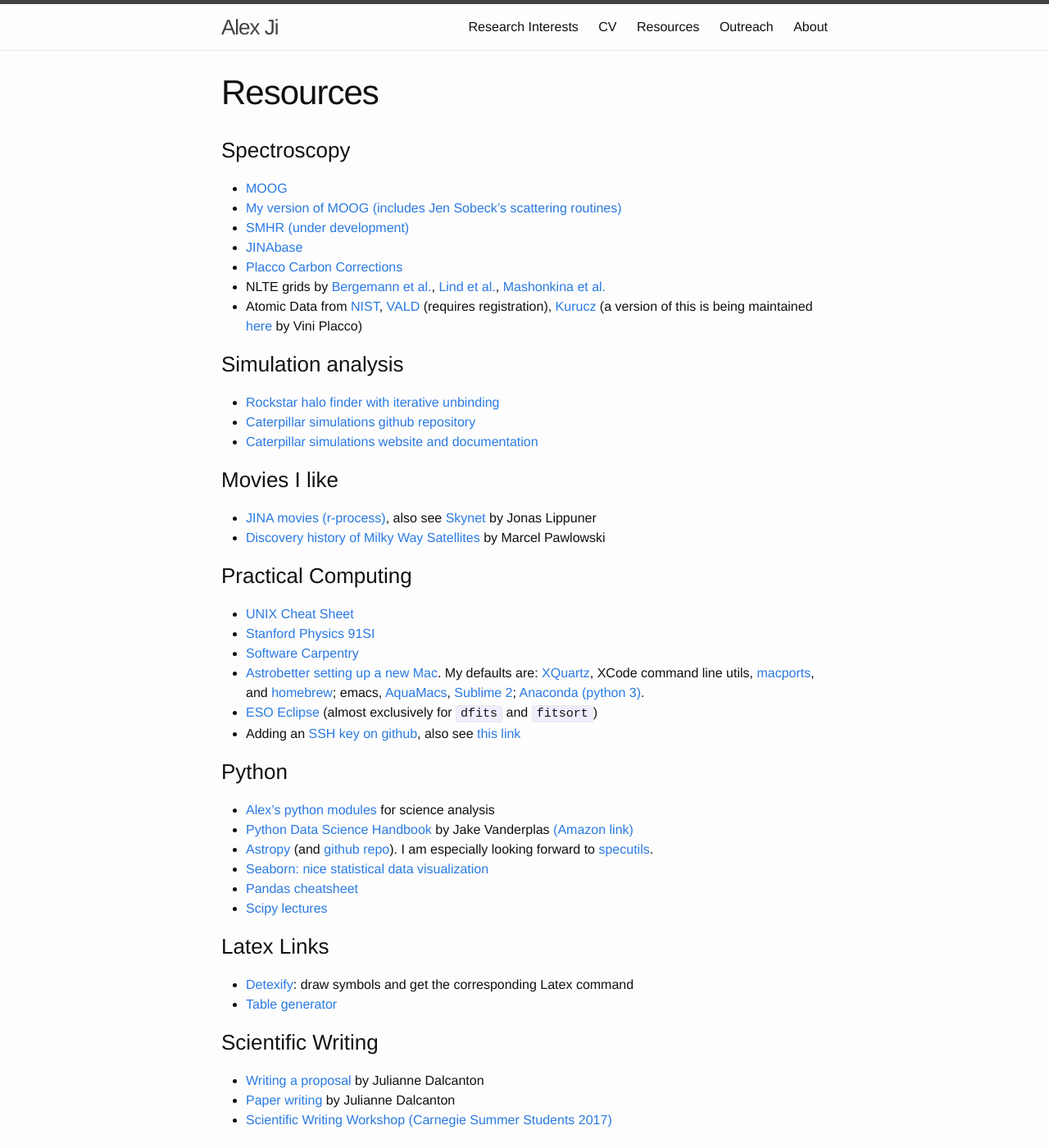
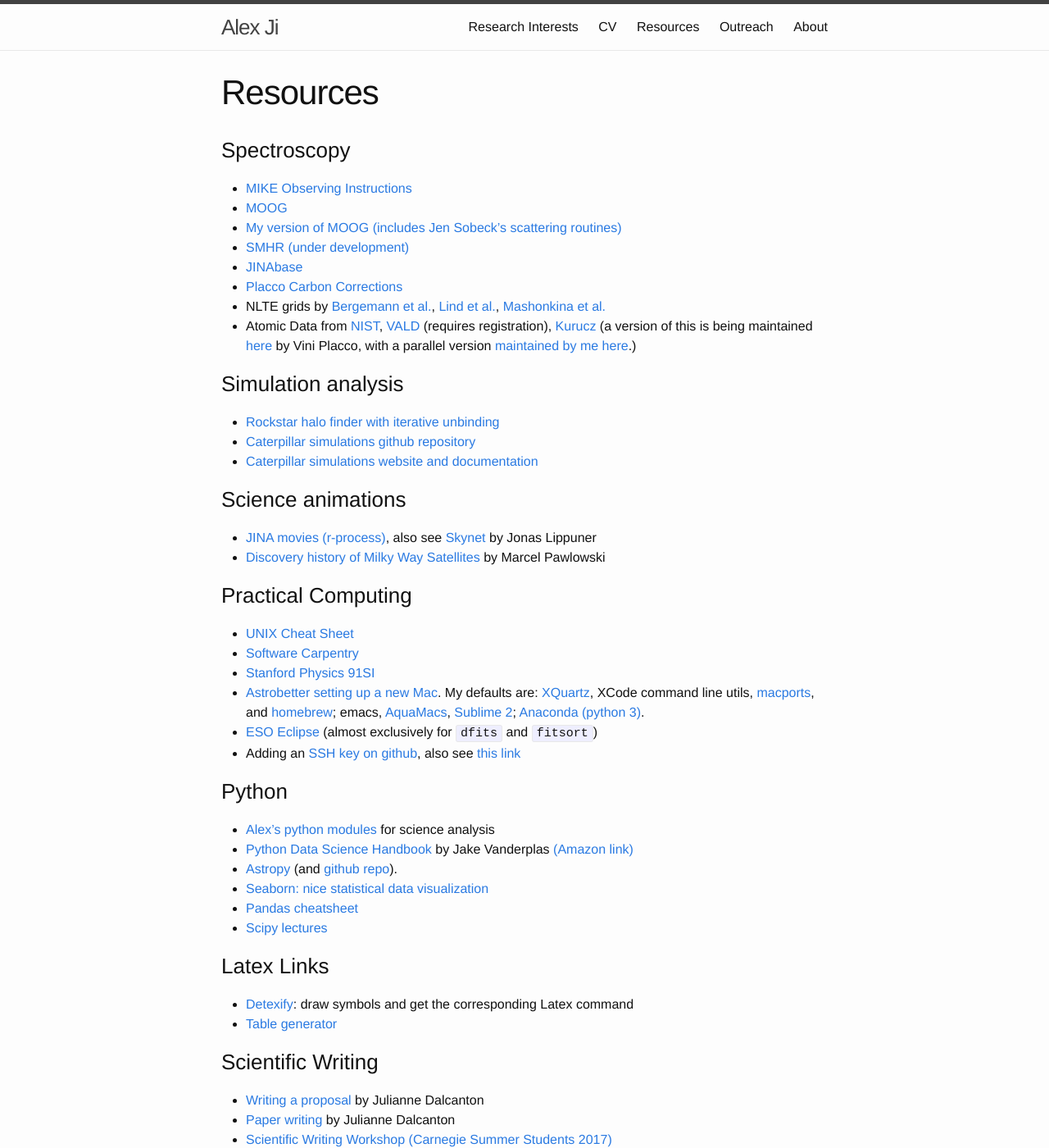
Before and after one commit to alexji/alexji.github.io, a Jekyll site: the page built from resources.md, in a window 1280 px wide and 1400 px high. Shown: the whole window at 82% size. Built offline with Jekyll 4.4.1, drawn with Linux system fonts in a browser that asks for light colours; some of the changed text lies outside the part shown.

Commit message:
Updated resources

```diff
--- a/resources.md
+++ b/resources.md
@@ -6,28 +6,28 @@ order: 3
 ---
 
 ### Spectroscopy
+* [MIKE Observing Instructions](https://github.com/alexji/mikerun)
 * [MOOG](http://www.as.utexas.edu/~chris/moog.html)
 * [My version of MOOG (includes Jen Sobeck's scattering routines)](https://github.com/alexji/moog17scat)
 * [SMHR (under development)](https://github.com/andycasey/smhr)
 * [JINAbase](http://jinabase.pythonanywhere.com/)
 * [Placco Carbon Corrections](http://vplacco.pythonanywhere.com/)
 * NLTE grids by [Bergemann et al.](http://nlte.mpia.de/), [Lind et al.](http://inspect-stars.com/), [Mashonkina et al.](http://spectrum.inasan.ru/nLTE/)
-* Atomic Data from [NIST](https://physics.nist.gov/PhysRefData/ASD/lines_form.html), [VALD](http://vald.astro.univie.ac.at/~vald3/php/vald.php) (requires registration), [Kurucz](http://kurucz.harvard.edu/linelists.html) (a version of this is being maintained [here](https://github.com/vmplacco/linemake) by Vini Placco)
+* Atomic Data from [NIST](https://physics.nist.gov/PhysRefData/ASD/lines_form.html), [VALD](http://vald.astro.univie.ac.at/~vald3/php/vald.php) (requires registration), [Kurucz](http://kurucz.harvard.edu/linelists.html) (a version of this is being maintained [here](https://github.com/vmplacco/linemake) by Vini Placco, with a parallel version [maintained by me here](https://github.com/alexji/linemake).)
 
 ### Simulation analysis
 * [Rockstar halo finder with iterative unbinding](https://bitbucket.org/alexji/rockstar)
 * [Caterpillar simulations github repository](https://github.com/caterpillarproject/)
 * [Caterpillar simulations website and documentation](http://www.caterpillarproject.org/)
 
-### Movies I like
+### Science animations
 * [JINA movies (r-process)](http://www.jinaweb.org/html/movies.html), also see [Skynet](http://jonaslippuner.com/research/skynet/) by Jonas Lippuner
 * [Discovery history of Milky Way Satellites](http://marcelpawlowski.com/wp-content/uploads3/MWsatellites_discoveries.mp4) by Marcel Pawlowski
 
-
 ### Practical Computing
 * [UNIX Cheat Sheet](/UNIXCheatSheet.pdf)
+* [Software Carpentry](https://software-carpentry.org/)
 * [Stanford Physics 91SI](https://web.stanford.edu/class/physics91SI/cgi-bin/?page_id=13)
-* [Software Carpentry](https://software-carpentry.org/)
 * [Astrobetter setting up a new Mac](http://www.astrobetter.com/wiki/Setup+a+New+Mac+for+Astronomy). My defaults are: [XQuartz](https://www.xquartz.org/), XCode command line utils, [macports](https://www.macports.org/), and [homebrew](https://brew.sh/); emacs, [AquaMacs](http://aquamacs.org/), [Sublime 2](https://www.sublimetext.com/2); [Anaconda (python 3)](https://conda.io/docs/user-guide/install/download.html).
 * [ESO Eclipse](https://www.eso.org/sci/software/eclipse/) (almost exclusively for `dfits` and `fitsort`)
 * Adding an [SSH key on github](https://help.github.com/articles/generating-a-new-ssh-key-and-adding-it-to-the-ssh-agent/), also see [this link](https://www.digitalocean.com/community/tutorials/how-to-configure-ssh-key-based-authentication-on-a-linux-server)
@@ -35,7 +35,7 @@ order: 3
 ### Python
 * [Alex's python modules](https://github.com/alexji/moog17scat) for science analysis
 * [Python Data Science Handbook](https://github.com/jakevdp/PythonDataScienceHandbook) by Jake Vanderplas [(Amazon link)](https://www.amazon.com/_/dp/1491912057)
-* [Astropy](http://www.astropy.org/) (and [github repo](https://github.com/astropy/astropy)). I am especially looking forward to [specutils](https://github.com/astropy/specutils/).
+* [Astropy](http://www.astropy.org/) (and [github repo](https://github.com/astropy/astropy)).
 * [Seaborn: nice statistical data visualization](https://seaborn.pydata.org/)
 * [Pandas cheatsheet](https://nbviewer.jupyter.org/github/groverpr/learn_python_libraries/blob/master/pandas/pandas_cheatsheet.ipynb)
 * [Scipy lectures](https://www.scipy-lectures.org/)
```
Also changed, not shown: other parts of resources.md (+2 -0 lines).
